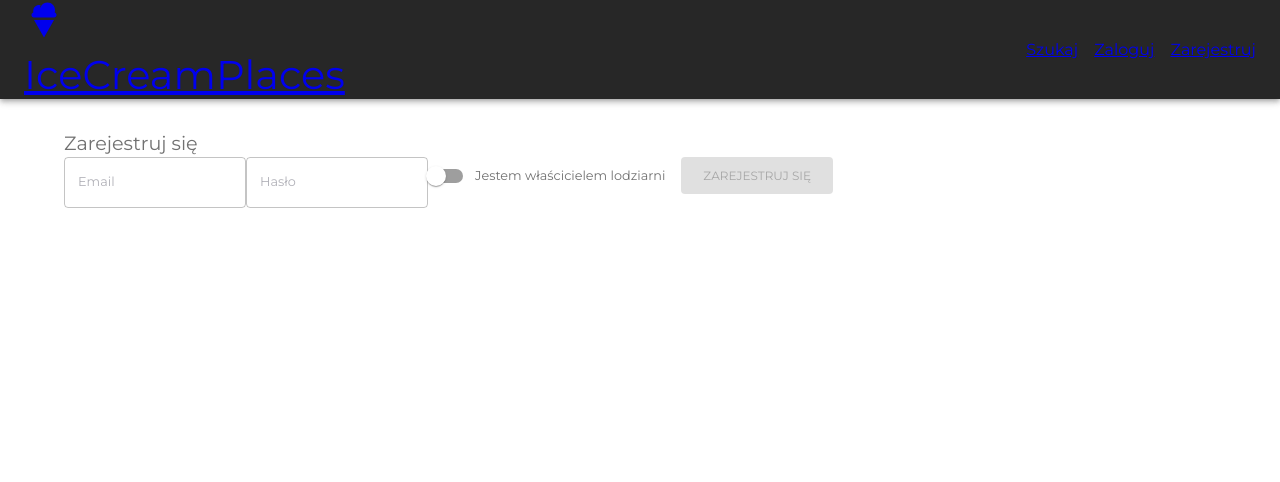
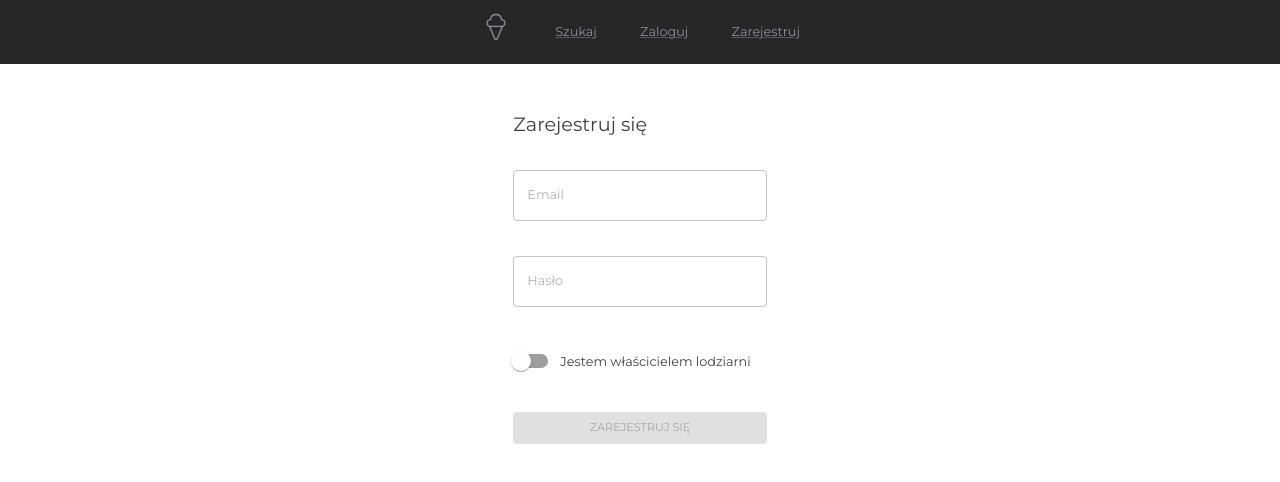
Before and after one commit to adiko2602/IceCreamPlacesWeb, a React (Create React App) app: page /register in a window 1280 px wide. Shown: the top 482 px of the page. Built offline with nearby package versions, Linux system fonts and the light colour scheme.

Commit message:
Some styling

```diff
--- a/src/App.js
+++ b/src/App.js
@@ -7,11 +7,14 @@ const App = () => {
   return (
     <BrowserRouter>
       <Header />
-      <div style={{ marginTop: "2rem" }}></div>
-      <Routes>
-        <Route path="/" element={<Home />} />
-        <Route path="/register" element={<Register />} />
-      </Routes>
+      <div className="container">
+        <div className="max-width flex-col">
+          <Routes>
+            <Route path="/" element={<Home />} />
+            <Route path="/register" element={<Register />} />
+          </Routes>
+        </div>
+      </div>
     </BrowserRouter>
   );
 };
--- a/src/components/DrawerNavbar.js
+++ b/src/components/DrawerNavbar.js
@@ -1,7 +1,16 @@
 import { useState } from "react";
 import { Link } from "react-router-dom";
-import { AppBar, Toolbar, Drawer, List, ListItem, Grid } from "@mui/material";
-import { IoMdIceCream } from "react-icons/io";
+import {
+  AppBar,
+  Toolbar,
+  Drawer,
+  List,
+  ListItem,
+  Grid,
+  Typography,
+  Link as MuiLink,
+} from "@mui/material";
+import { CiIceCream } from "react-icons/ci";
 import { FiMenu } from "react-icons/fi";
 import { RiCloseFill } from "react-icons/ri";
 
@@ -12,7 +21,7 @@ const Navbar = () => {
 
   return (
     <AppBar position="static">
-      <Toolbar className="navbar-container">
+      <Toolbar className="max-width">
         <Drawer
           open={openDrawer}
           onClose={() =>
@@ -21,15 +30,13 @@ const Navbar = () => {
             })
           }
           anchor="right"
-          PaperProps={{
-            sx: {
-              backgroundColor: "#F6F6F6",
-            },
-          }}
         >
-          <List>
-            <ListItem style={{ display: "flex", justifyContent: "flex-end" }}>
-              <Link
+          <List className="min-width">
+            <ListItem>
+              <Typography>
+                <MuiLink
+                  color="text.secondary"
+                  component={Link}
                   onClick={() =>
                     setOpenDrawer(() => {
                       return false;
@@ -37,34 +44,113 @@ const Navbar = () => {
                   }
                 >
                   <RiCloseFill />
-              </Link>
+                </MuiLink>
+              </Typography>
             </ListItem>
             <ListItem>
-              <Link to="/search">Szukaj</Link>
+              <Typography>
+                <MuiLink
+                  color="text.secondary"
+                  component={Link}
+                  to="/search"
+                  onClick={() =>
+                    setOpenDrawer(() => {
+                      return !openDrawer;
+                    })
+                  }
+                >
+                  Szukaj
+                </MuiLink>
+              </Typography>
             </ListItem>
             {!loginIn && (
               <>
                 <ListItem>
-                  <Link to="/login">Zaloguj</Link>
+                  <Typography>
+                    <MuiLink
+                      color="text.secondary"
+                      component={Link}
+                      to="/login"
+                      onClick={() =>
+                        setOpenDrawer(() => {
+                          return !openDrawer;
+                        })
+                      }
+                    >
+                      Zaloguj
+                    </MuiLink>
+                  </Typography>
                 </ListItem>
                 <ListItem>
-                  <Link to="/register">Zarejestruj</Link>
+                  <Typography>
+                    <MuiLink
+                      color="text.secondary"
+                      component={Link}
+                      to="/register"
+                      onClick={() =>
+                        setOpenDrawer(() => {
+                          return !openDrawer;
+                        })
+                      }
+                    >
+                      Zarejestruj
+                    </MuiLink>
+                  </Typography>
                 </ListItem>
               </>
             )}
             {loginIn && (
               <>
                 <ListItem>
-                  <Link to="/profile">Profil</Link>
+                  <Typography>
+                    <MuiLink
+                      color="text.secondary"
+                      component={Link}
+                      to="/profile"
+                      onClick={() =>
+                        setOpenDrawer(() => {
+                          return !openDrawer;
+                        })
+                      }
+                    >
+                      Profil
+                    </MuiLink>
+                  </Typography>
                 </ListItem>
                 {userType === "owner" && (
                   <ListItem>
-                    <Link to="/shop">Sklep</Link>
+                    <Typography>
+                      <MuiLink
+                        color="text.secondary"
+                        component={Link}
+                        to="/shop"
+                        onClick={() =>
+                          setOpenDrawer(() => {
+                            return !openDrawer;
+                          })
+                        }
+                      >
+                        Sklep
+                      </MuiLink>
+                    </Typography>
                   </ListItem>
                 )}
                 {userType === "admin" && (
                   <ListItem>
-                    <Link to="/admin">Admin panel</Link>
+                    <Typography>
+                      <MuiLink
+                        color="text.secondary"
+                        component={Link}
+                        to="/admin"
+                        onClick={() =>
+                          setOpenDrawer(() => {
+                            return !openDrawer;
+                          })
+                        }
+                      >
+                        Admin panel
+                      </MuiLink>
+                    </Typography>
                   </ListItem>
                 )}
                 <ListItem>
@@ -74,12 +160,13 @@ const Navbar = () => {
             )}
           </List>
         </Drawer>
-        <Link to="/">
+        <Typography>
+          <MuiLink color="text.secondary" component={Link} to="/">
             <div className="logo">
-            <IoMdIceCream />
-            <span>IceCreamPlaces</span>
+              <CiIceCream />
             </div>
-        </Link>
+          </MuiLink>
+        </Typography>
         <Grid
           container
           direction="row"
@@ -88,7 +175,9 @@ const Navbar = () => {
           spacing={2}
         >
           <Grid item>
-            <Link
+            <MuiLink
+              color="text.secondary"
+              component={Link}
               onClick={() =>
                 setOpenDrawer(() => {
                   return !openDrawer;
@@ -96,7 +185,7 @@ const Navbar = () => {
               }
             >
               <FiMenu />
-            </Link>
+            </MuiLink>
           </Grid>
         </Grid>
       </Toolbar>
--- a/src/components/Navbar.js
+++ b/src/components/Navbar.js
@@ -1,63 +1,125 @@
 import { useState } from "react";
 import { Link } from "react-router-dom";
-import { AppBar, Grid, Toolbar } from "@mui/material";
-import { IoMdIceCream } from "react-icons/io";
+import {
+  Link as MuiLink,
+  AppBar,
+  Grid,
+  Toolbar,
+  Typography,
+} from "@mui/material";
+import { CiIceCream } from "react-icons/ci";
 
 const Navbar = () => {
   const [loginIn, setLoginIn] = useState(false);
   const [userType, setUserType] = useState("");
 
   return (
-    <AppBar position="static">
-      <Toolbar className="navbar-container">
-        <Link to="/">
-          <div className="logo">
-            <IoMdIceCream />
-            <span>IceCreamPlaces</span>
-          </div>
-        </Link>
+    <AppBar position="static" elevation={0}>
+      <div className="center">
+        <Toolbar className="min-width max-width">
           <Grid
             container
             direction="row"
-          justifyContent="flex-end"
+            justifyContent="space-between"
             alignItems="center"
-          spacing={2}
           >
             <Grid item>
-            <Link to="/search">Szukaj</Link>
+              <Typography>
+                <MuiLink color="text.secondary" component={Link} to="/">
+                  <div className="logo">
+                    <CiIceCream />
+                  </div>
+                </MuiLink>
+              </Typography>
+            </Grid>
+            <Grid item>
+              <Typography>
+                <MuiLink color="text.secondary" component={Link} to="/search">
+                  Szukaj
+                </MuiLink>
+              </Typography>
             </Grid>
             {!loginIn && (
               <>
                 <Grid item>
-                <Link to="/login">Zaloguj</Link>
+                  <Typography>
+                    <MuiLink
+                      color="text.secondary"
+                      component={Link}
+                      to="/login"
+                    >
+                      Zaloguj
+                    </MuiLink>
+                  </Typography>
                 </Grid>
                 <Grid item>
-                <Link to="/register">Zarejestruj</Link>
+                  <Typography>
+                    <MuiLink
+                      color="text.secondary"
+                      component={Link}
+                      to="/register"
+                    >
+                      Zarejestruj
+                    </MuiLink>
+                  </Typography>
                 </Grid>
               </>
             )}
             {loginIn && (
               <>
                 <Grid item>
-                <Link to="/profile">Profil</Link>
+                  <Typography>
+                    <MuiLink
+                      color="text.secondary"
+                      component={Link}
+                      to="/profile"
+                    >
+                      Profil
+                    </MuiLink>
+                  </Typography>
                 </Grid>
                 {userType === "owner" && (
                   <Grid item>
-                  <Link to="/shop">Sklep</Link>
+                    <Typography>
+                      <MuiLink
+                        color="text.secondary"
+                        component={Link}
+                        to="/shop"
+                      >
+                        Sklep
+                      </MuiLink>
+                    </Typography>
                   </Grid>
                 )}
                 {userType === "admin" && (
                   <Grid item>
-                  <Link to="/admin">Admin panel</Link>
+                    <Typography>
+                      <MuiLink
+                        color="text.secondary"
+                        component={Link}
+                        to="/admin"
+                      >
+                        Admin panel
+                      </MuiLink>
+                    </Typography>
                   </Grid>
                 )}
                 <Grid item>
-                <Link to="/logout">Wyloguj</Link>
+                  <Typography>
+                    <MuiLink
+                      color="text.secondary"
+                      component={Link}
+                      to="/logout"
+                    >
+                      Wyloguj
+                    </MuiLink>
+                  </Typography>
                 </Grid>
               </>
             )}
           </Grid>
         </Toolbar>
+      </div>
     </AppBar>
   );
 };
--- a/src/components/RegisterForm.js
+++ b/src/components/RegisterForm.js
@@ -7,6 +7,9 @@ import {
   FormControl,
   FormControlLabel,
   Switch,
+  Card,
+  CardContent,
+  CardHeader,
 } from "@mui/material";
 import { useEffect, useState } from "react";
 import validator from "validator";
@@ -58,28 +61,22 @@ const RegisterForm = (props) => {
   }, [email, password, shopOwner]);
 
   return (
-    <Container className="register-container">
+    <Card className="max-width" elevation={0}>
+      <CardHeader title="Zarejestruj się" />
       <form
         onSubmit={(e) => {
           e.preventDefault();
           props.handleSubmit(email, password, shopOwner);
         }}
       >
-        <div className="register-paper">
-          <Typography variant="h5" color="secondary">
-            Zarejestruj się
-          </Typography>
-
+        <CardContent className="flex-col flex-gap-2">
           <FormControl error={emailError}>
             <TextField
-              color="secondary"
               onChange={handleEmailChange}
               value={email}
               type="text"
               id="email"
-              name="email"
               label="Email"
-              variant="outlined"
               error={emailError}
             />
             <FormHelperText>{emailHelperText}</FormHelperText>
@@ -87,13 +84,11 @@ const RegisterForm = (props) => {
 
           <FormControl error={passwordError}>
             <TextField
-              color="secondary"
               onChange={handlePasswordChange}
               value={password}
               type="password"
               id="password"
               label="Hasło"
-              variant="outlined"
               error={passwordError}
             />
             <FormHelperText>{passwordHelperText}</FormHelperText>
@@ -107,29 +102,22 @@ const RegisterForm = (props) => {
                     return !shopOwner;
                   });
                 }}
-                color="secondary"
                 checked={shopOwner}
               />
             }
-            label={
-              <Typography color="secondary">
-                Jestem właścicielem lodziarni
-              </Typography>
-            }
+            label={<Typography>Jestem właścicielem lodziarni</Typography>}
           />
 
           <Button
-            color="secondary"
             disabled={emailError || passwordError || button}
             type="submit"
-            size="large"
             variant="contained"
           >
             Zarejestruj się
           </Button>
-        </div>
+        </CardContent>
       </form>
-    </Container>
+    </Card>
   );
 };
 
```
Lines whose indentation alone changed are shown as unchanged.
